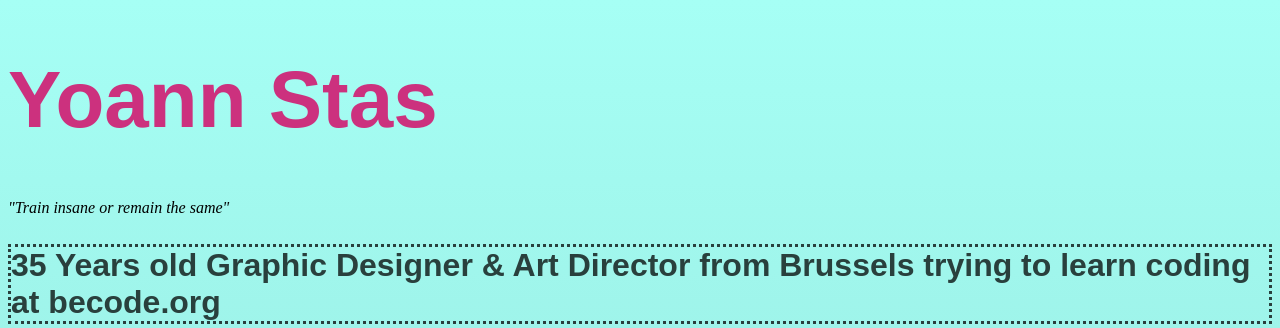
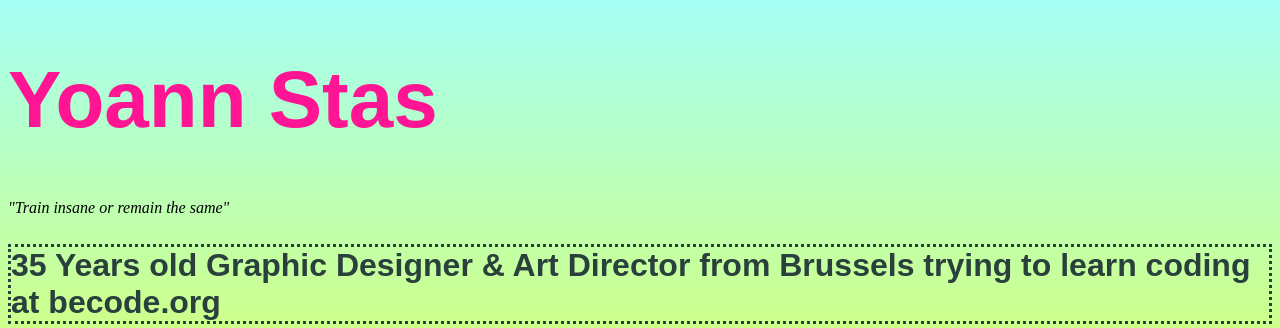
Before and after one commit to yoannstas/markdown-warmup-css, a plain HTML site: page index.html in a window 1280 px wide. Shown: the top 328 px of the page. Drawn offline with Linux system fonts and the light colour scheme.

Commit message:
Update index.html

```diff
--- a/index.html
+++ b/index.html
@@ -4,9 +4,9 @@
     <meta charset="UTF-8">
     <title>Markdown to HTML</title>
     <style>
-        body {background-image: linear-gradient(#A6FFF5,#95E6DC,yellow)}
+        body {background-image: linear-gradient(#A6FFF5,yellow,deeppink)}
         h1   {
-            color: #CC317E;
+            color: deeppink;
             font-family: arial,helvetica;
             font-size: 500%
         }
```
